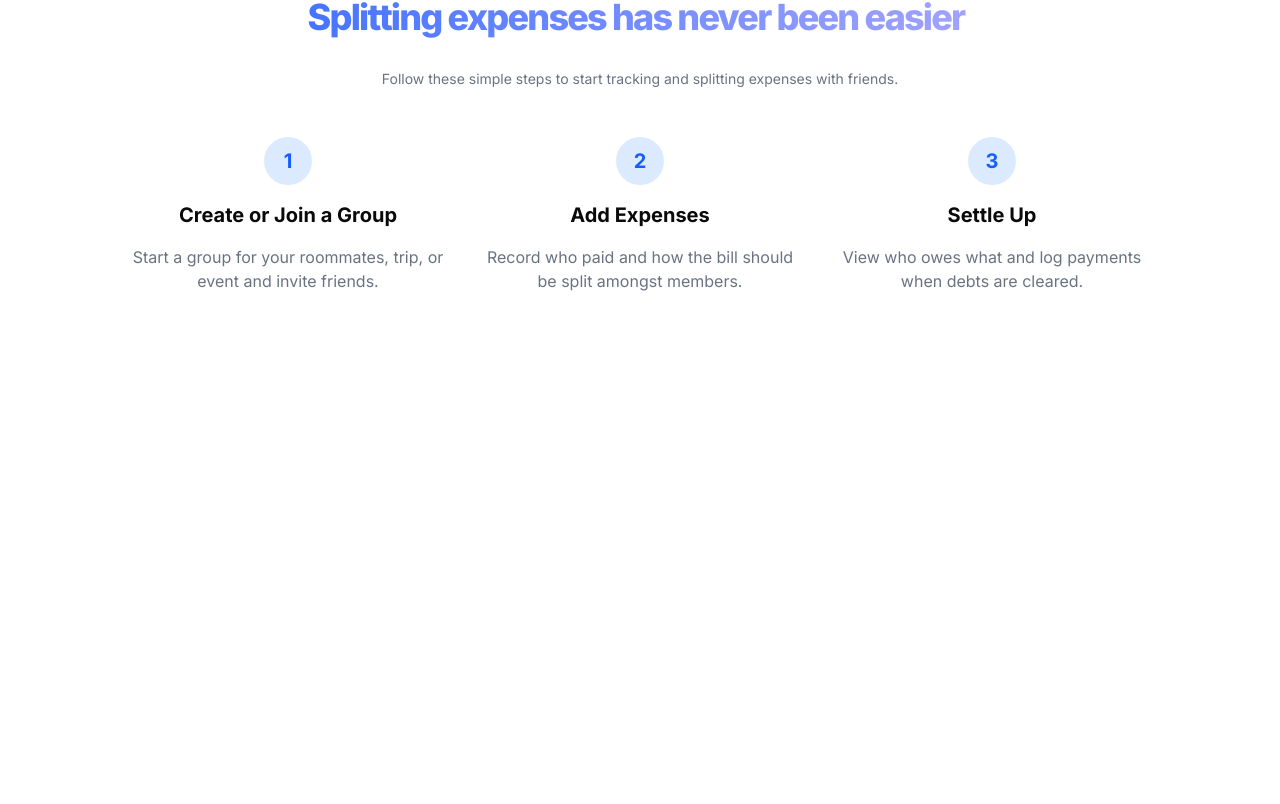
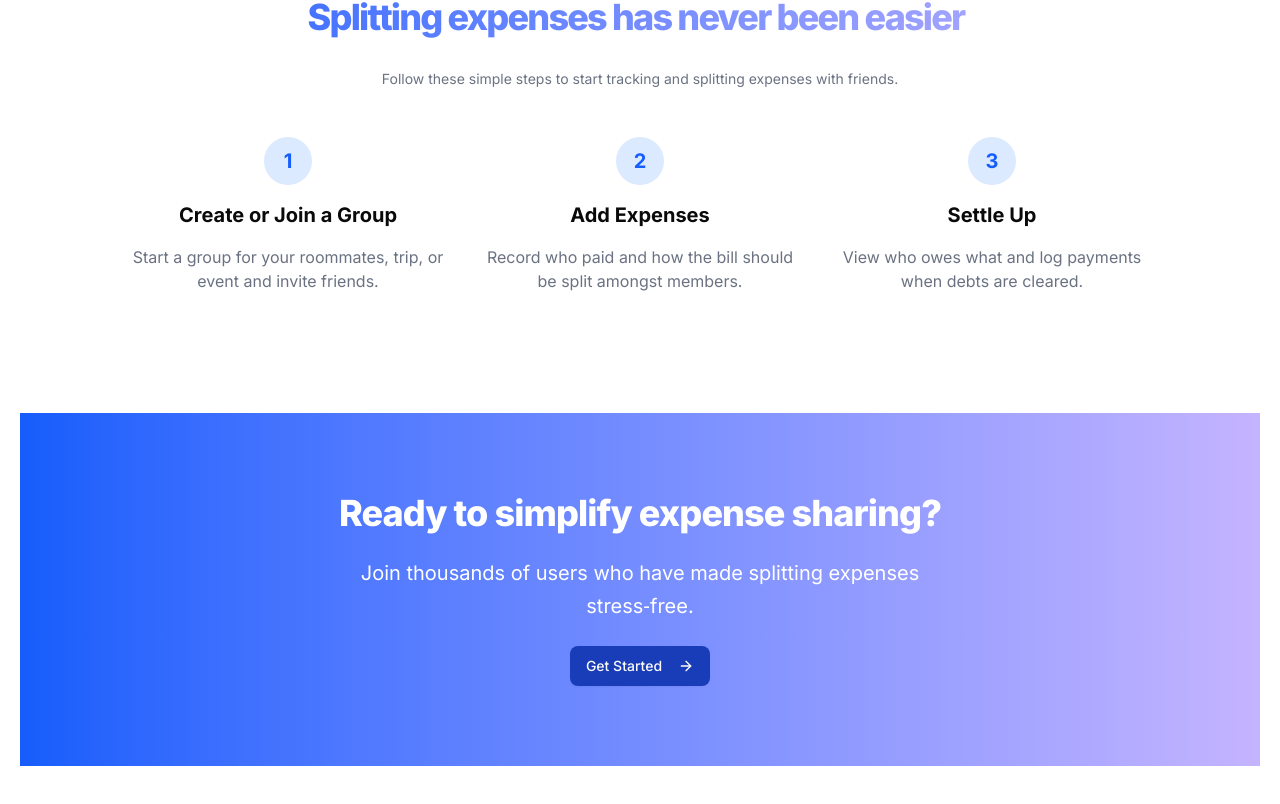
Before and after one commit to vvvardhan3/heart_wallet, a Next.js app: page / in a window 1280 px wide. Shown: the part 1650-2454 px from the top of the page. Before the commit the page ends 2071 px from the top, so only its background shows below. Built offline with nearby package versions, Linux system fonts and the light colour scheme; no server answers.

Commit message:
added call to action  content

```diff
--- a/app/page.js
+++ b/app/page.js
@@ -119,6 +119,25 @@ export default function Home() {
             </div>
           </div>
         </section>
+
+        {/* call to action */}
+        <section className="py-20 gradient">
+        <div className="container mx-auto px-4 md:px-6 text-center space-y-6">
+          <h2 className="text-3xl font-extrabold tracking-tight md:text-4xl text-white">
+            Ready to simplify expense sharing?
+          </h2>
+          <p className="mx-auto max-w-[600px] text-white md:text-xl/relaxed">
+            Join thousands of users who have made splitting expenses
+            stress‑free.
+          </p>
+          <Button asChild size="lg" className="bg-blue-800 hover:opacity-80">
+            <Link href="/dashboard">
+              Get Started
+              <ArrowRight className="ml-2 h-4 w-4" />
+            </Link>
+          </Button>
+        </div>
+      </section>
       </section>
     </div>
   );
```
